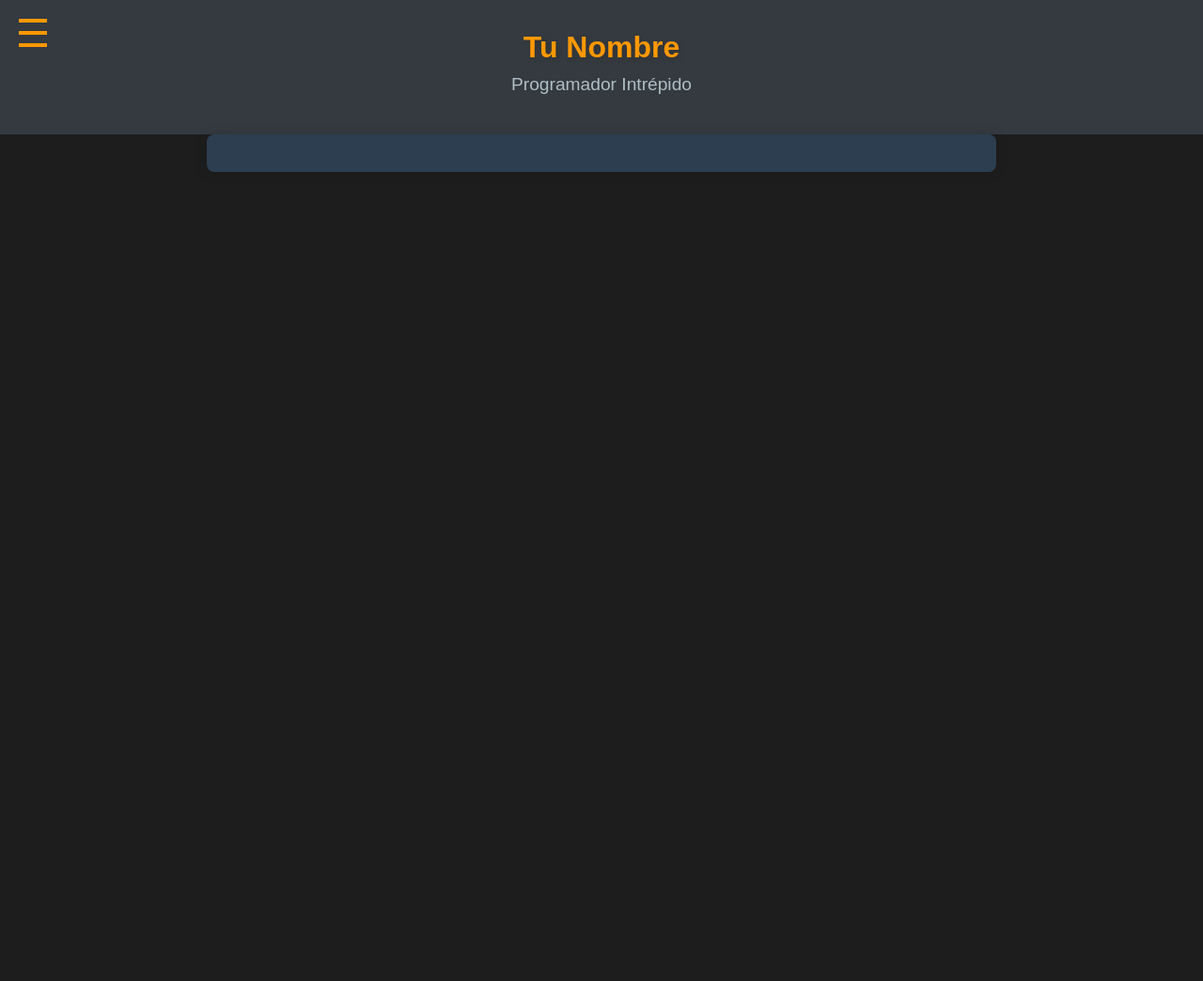
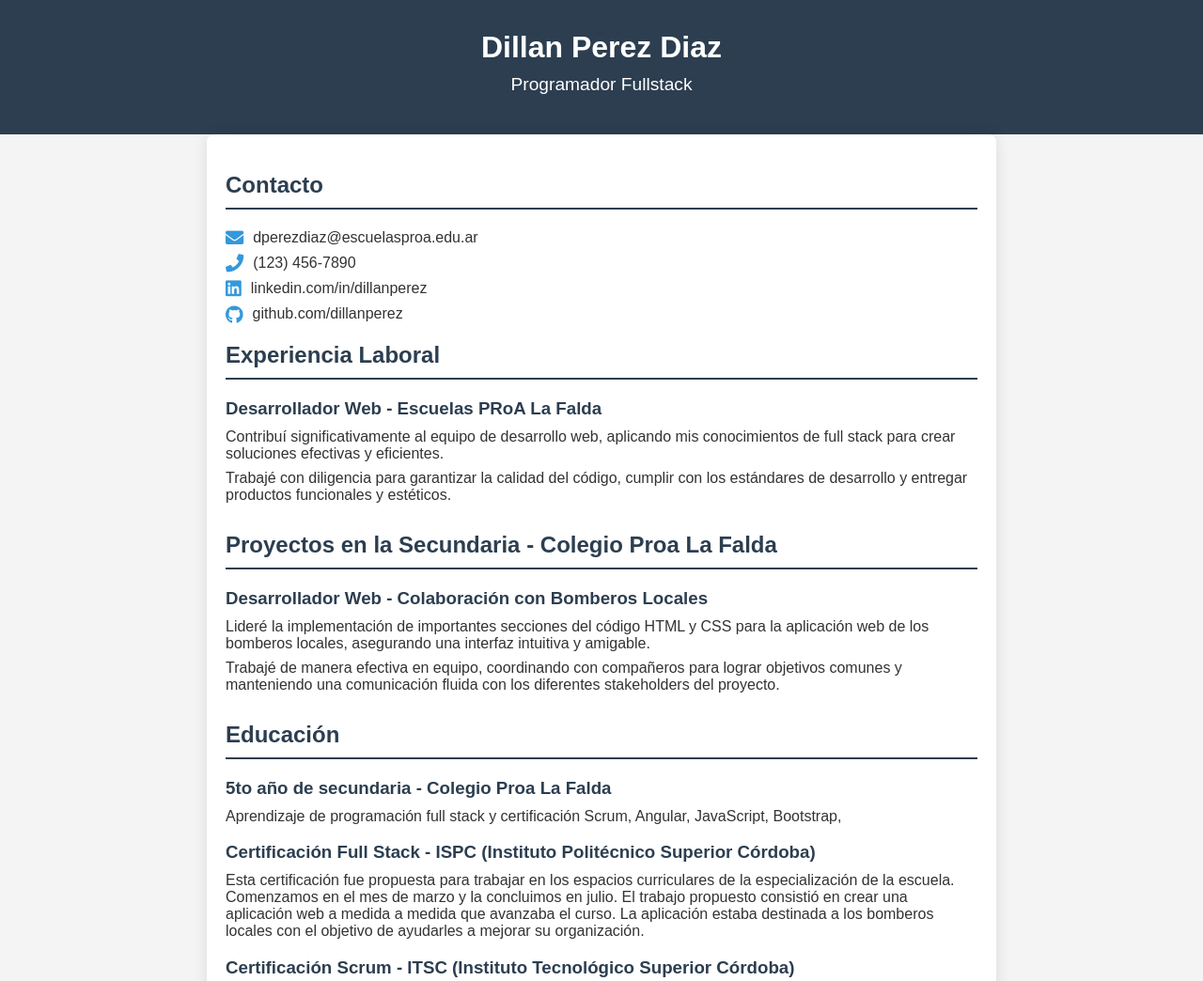
Before and after one commit to DillanPD/dperezdiaz.github.io, a plain HTML site: page Index.html in a window 1280 px wide. Shown: the top 1044 px of the page at 94% size. Before the commit the page ends 800 px from the top, so only its background shows below. Drawn offline with Linux system fonts and the light colour scheme.

Commit message:
curriculum vitae

```diff
--- a/Index.html
+++ b/Index.html
@@ -3,37 +3,138 @@
 <head>
     <meta charset="UTF-8">
     <meta name="viewport" content="width=device-width, initial-scale=1.0">
-    <title>Tu Nombre - Curriculum Vitae</title>
-    <link rel="stylesheet" href="style.css">
+    <title>Dillan Perez Diaz - Curriculum Vitae</title>
+    <link rel="stylesheet" href="https://cdnjs.cloudflare.com/ajax/libs/font-awesome/5.15.1/css/all.min.css">
+    <style>
+        body {
+            font-family: 'Arial', sans-serif;
+            margin: 0;
+            padding: 0;
+            background-color: #f4f4f4;
+            color: #333;
+        }
+
+        header {
+            background-color: #2c3e50;
+            color: #ffffff;
+            text-align: center;
+            padding: 2em 0;
+        }
+
+        header h1 {
+            margin: 0;
+            font-size: 2em;
+        }
+
+        header p {
+            font-size: 1.2em;
+            margin: 10px 0;
+        }
+
+        section {
+            max-width: 800px;
+            margin: 0 auto;
+            padding: 20px;
+            background-color: #ffffff;
+            box-shadow: 0 0 15px rgba(0, 0, 0, 0.1);
+            border-radius: 8px;
+        }
+
+        h2 {
+            color: #2c3e50;
+            border-bottom: 2px solid #2c3e50;
+            padding-bottom: 10px;
+            margin-bottom: 20px;
+        }
+
+        .contact-info {
+            margin-bottom: 20px;
+        }
+
+        .contact-info p {
+            margin: 8px 0;
+            display: flex;
+            align-items: center;
+        }
+
+        .contact-info i {
+            font-size: 1.2em;
+            margin-right: 10px;
+            color: #3498db;
+        }
+
+        .experience, .education {
+            margin-bottom: 30px;
+        }
+
+        .experience h3, .education h3 {
+            color: #2c3e50;
+            margin-bottom: 10px;
+        }
+
+        .experience p, .education p {
+            margin: 8px 0;
+        }
+
+        @media (max-width: 600px) {
+            section {
+                padding: 15px;
+            }
+        }
+    </style>
 </head>
 <body>
 
-    <div class="menu-container">
-        <div class="menu-button" id="menuButton">
-            <div class="bar"></div>
-            <div class="bar"></div>
-            <div class="bar"></div>
-        </div>
-        <div class="menu" id="menu">
-            <ul>
-                <li><a href="#">Inicio</a></li>
-                <li><a href="#">Experiencia</a></li>
-                <li><a href="#">Educación</a></li>
-                <li><a href="#">Contacto</a></li>
-                <li><a href="#">Descargar CV</a></li>
-            </ul>
-        </div>
-    </div>
-
     <header>
-        <h1>Tu Nombre</h1>
-        <p>Programador Intrépido</p>
+        <h1>Dillan Perez Diaz</h1>
+        <p>Programador Fullstack</p>
     </header>
 
     <section>
-        <!-- Contenido principal del currículum -->
+        <div class="contact-info">
+            <h2>Contacto</h2>
+            <p><i class="fas fa-envelope"></i> dperezdiaz@escuelasproa.edu.ar</p>
+            <p><i class="fas fa-phone"></i> (123) 456-7890</p>
+            <p><i class="fab fa-linkedin"></i> linkedin.com/in/dillanperez</p>
+            <p><i class="fab fa-github"></i> github.com/dillanperez</p>
+        </div>
+
+        <div class="experience">
+            <h2>Experiencia Laboral</h2>
+            <h3>Desarrollador Web - Escuelas PRoA La Falda</h3>
+            <p>
+                Contribuí significativamente al equipo de desarrollo web,
+                aplicando mis conocimientos de full stack para crear soluciones efectivas y eficientes.
+            </p>
+            <p>
+                Trabajé con diligencia para garantizar la calidad del código,
+                cumplir con los estándares de desarrollo y entregar productos funcionales y estéticos.
+            </p>
+        </div>
+
+        <div class="experience">
+            <h2>Proyectos en la Secundaria - Colegio Proa La Falda</h2>
+            <h3>Desarrollador Web - Colaboración con Bomberos Locales</h3>
+            <p>
+                Lideré la implementación de importantes secciones del código HTML y CSS
+                para la aplicación web de los bomberos locales, asegurando una interfaz intuitiva y amigable.
+            </p>
+            <p>
+                Trabajé de manera efectiva en equipo, coordinando con compañeros para lograr objetivos comunes
+                y manteniendo una comunicación fluida con los diferentes stakeholders del proyecto.
+            </p>
+        </div>
+
+        <div class="education">
+            <h2>Educación</h2>
+            <h3>5to año de secundaria - Colegio Proa La Falda</h3>
+            <p>Aprendizaje de programación full stack y certificación Scrum, Angular, JavaScript, Bootstrap,</p>
+            <h3>Certificación Full Stack - ISPC (Instituto Politécnico Superior Córdoba)</h3>
+            <p>Esta certificación fue propuesta para trabajar en los espacios curriculares de la especialización de la escuela. Comenzamos en el mes de marzo y la concluimos en julio. El trabajo propuesto consistió en crear una aplicación web a medida a medida que avanzaba el curso. La aplicación estaba destinada a los bomberos locales con el objetivo de ayudarles a mejorar su organización.</p>
+            <h3>Certificación Scrum - ITSC (Instituto Tecnológico Superior Córdoba)</h3>
+            <p>Este certificado correspondió a un curso virtual de 6 semanas de duración, siendo la última semana dedicada a la evaluación de los conocimientos adquiridos. A lo largo de las 6 semanas, se nos proporcionaron preguntas para estudios individuales, las cuales contribuyeron a la acreditación parcial del examen final. Las explicaciones se llevaron a cabo de manera virtual a cargo de un profesor, y se complementaron con exámenes y videos como guía.</p>
+        </div>
     </section>
 
-    <script src="script.js"></script>
 </body>
 </html>
--- a/script.js
+++ /dev/null
@@ -1,13 +0,0 @@
-document.addEventListener("DOMContentLoaded", function () {
-    const menuButton = document.getElementById("menuButton");
-    const menu = document.getElementById("menu");
-
-    menuButton.addEventListener("click", function () {
-        toggleMenu();
-    });
-
-    function toggleMenu() {
-        menu.classList.toggle("open");
-        menuButton.classList.toggle("open");
-    }
-});
--- a/style.css
+++ /dev/null
@@ -1,101 +0,0 @@
-body {
-    font-family: 'Arial', sans-serif;
-    margin: 0;
-    padding: 0;
-    background-color: #1d1d1d;
-    color: #ffffff;
-}
-
-header {
-    background-color: #343a40;
-    text-align: center;
-    padding: 2em 0;
-}
-
-header h1 {
-    margin: 0;
-    font-size: 2em;
-    color: #ff9800;
-    text-shadow: 2px 2px 4px #333333;
-}
-
-header p {
-    font-size: 1.2em;
-    margin: 10px 0;
-    color: #b0bec5;
-}
-
-section {
-    max-width: 800px;
-    margin: 0 auto;
-    padding: 20px;
-    background-color: #2c3e50;
-    box-shadow: 0 0 15px rgba(0, 0, 0, 0.1);
-    border-radius: 8px;
-}
-
-h2 {
-    color: #ff9800;
-    border-bottom: 2px solid #ff9800;
-    padding-bottom: 10px;
-    margin-bottom: 20px;
-}
-
-/* Agrega estilos para el menú corredizo aquí */
-.menu-container {
-    position: fixed;
-    top: 0;
-    left: 0;
-    width: 100%;
-    z-index: 1000;
-    background-color: transparent;
-}
-
-.menu-button {
-    cursor: pointer;
-    padding: 20px;
-    display: flex;
-    flex-direction: column;
-    justify-content: space-between;
-    height: 30px;
-    z-index: 1;
-}
-
-.bar {
-    width: 30px;
-    height: 4px;
-    background-color: #ff9800;
-    transition: transform 0.3s ease;
-}
-
-.menu {
-    position: fixed;
-    top: 0;
-    left: 0;
-    height: 100%;
-    width: 0;
-    background-color: #1d1d1d;
-    overflow-x: hidden;
-    transition: width 0.5s ease;
-}
-
-.menu ul {
-    list-style-type: none;
-    padding: 0;
-    margin: 0;
-    text-align: center;
-}
-
-.menu li {
-    padding: 20px 0;
-}
-
-.menu a {
-    text-decoration: none;
-    color: #b0bec5;
-    font-size: 1.2em;
-}
-
-.menu a:hover {
-    color: #ff9800;
-}
```
